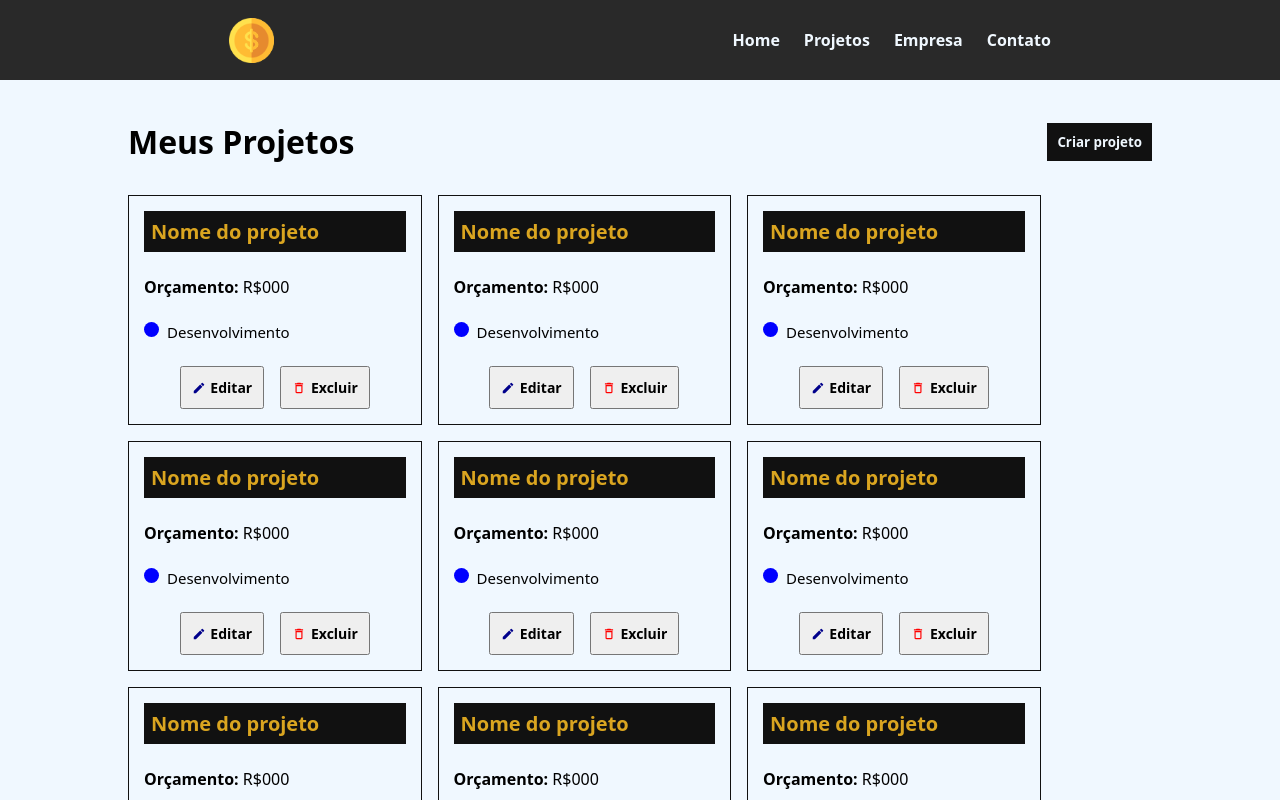
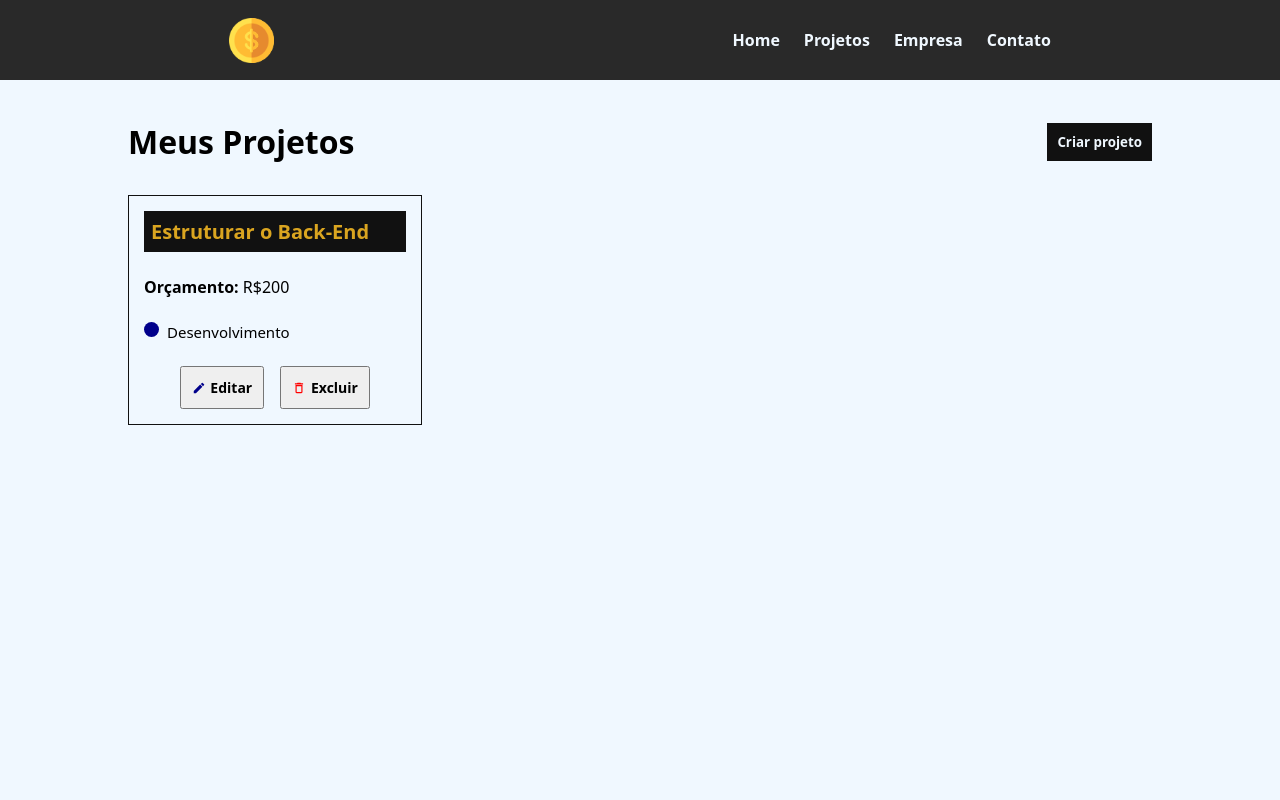
Before and after one commit to diegolts7/GerenciadorProjetos, a React (Create React App) app: page /projetos in a window 1280 px wide. Shown: the top 800 px of the page. Built offline with nearby package versions, Linux system fonts and the light colour scheme; data requests are answered from the project's data file.

Commit message:
implementando as requisições com a api do tipo POST, GET e DELETE, além de definir as estruturas de dados que vão armazenar e renderizar esses dados. Por fim, criei a flash message de projeto excluido.

```diff
--- /dev/null
+++ b/mock/db.json
@@ -0,0 +1,25 @@
+{
+  "posts": [
+    {
+      "id": "aed5",
+      "nome": "Estruturar o Back-End",
+      "orcamento": "200",
+      "categoria": "Desenvolvimento"
+    }
+  ],
+  "comments": [
+    {
+      "id": "1",
+      "text": "a comment about post 1",
+      "postId": null
+    },
+    {
+      "id": "2",
+      "text": "another comment about post 1",
+      "postId": null
+    }
+  ],
+  "profile": {
+    "name": "typicode"
+  }
+}
--- a/src/components/layout/footer/Footer.js
+++ b/src/components/layout/footer/Footer.js
@@ -4,21 +4,23 @@ import { FaInstagram, FaTwitter, FaLinkedin, FaGithub } from "react-icons/fa6";
 const Rodape = styled.footer`
   display: flex;
   align-items: center;
-  justify-content: space-around;
+  justify-content: center;
   flex-direction: column;
   height: 12vh;
   background-color: #292929;
   color: aliceblue;
+  gap: 1rem;
 
   strong {
     color: #daa520;
+    font-size: 18px;
   }
 `;
 
 const Icones = styled.div`
   display: flex;
   font-size: 20px;
-  gap: 0.5rem;
+  gap: 0.6rem;
 
   a {
     color: aliceblue;
@@ -29,7 +31,7 @@ const Icones = styled.div`
 function Footer() {
   return (
     <Rodape>
-      <strong>Costs @ 2024</strong>
+      <strong>Costs &copy; 2024</strong>
       <Icones>
         <a target="_blank" href="https://www.google.com.br/?hl=pt-BR">
           <FaInstagram />
--- a/src/components/pages/newProject/NewProject.js
+++ b/src/components/pages/newProject/NewProject.js
@@ -3,17 +3,44 @@ import "./NewProject.css";
 import { useState } from "react";
 
 const NewProject = () => {
-  const [nomeProjeto, setNomeProjeto] = useState();
-  const [orcamentoProjeto, setOrcamentoProjeto] = useState();
-  const [categoriaProjeto, setCategoriaProjeto] = useState();
+  const [nomeProjeto, setNomeProjeto] = useState("");
+  const [orcamentoProjeto, setOrcamentoProjeto] = useState("");
+  const [categoriaProjeto, setCategoriaProjeto] = useState("");
   const navigate = useNavigate();
 
-  function pegarDados() {
-    console.log(orcamentoProjeto, nomeProjeto, categoriaProjeto);
-  }
+  async function salvaDados() {
+    if (
+      nomeProjeto !== "" &&
+      orcamentoProjeto !== "" &&
+      categoriaProjeto !== ""
+    ) {
+      let objProjeto = {
+        nome: nomeProjeto,
+        orcamento: orcamentoProjeto,
+        categoria: categoriaProjeto,
+      };
 
-  function redirect() {
-    navigate("/projetos", { state: true });
+      try {
+        const data = await fetch("http://localhost:4000/posts", {
+          method: "POST",
+          headers: {
+            "Content-Type": "application/json",
+          },
+          body: JSON.stringify(objProjeto),
+        });
+
+        if (data.ok) {
+          let dados = await data.json();
+          navigate("/projetos", { state: dados });
+        } else {
+          window.alert("Erro na criação de projeto");
+        }
+      } catch (error) {
+        console.log(error);
+      }
+    } else {
+      window.alert("Preencha os campos corretamente");
+    }
   }
 
   return (
@@ -29,7 +56,7 @@ const NewProject = () => {
         />
         <strong>Orçamento do projeto:</strong>
         <input
-          type="Numeber"
+          type="Number"
           placeholder="Insira o orçamento total"
           onChange={(e) => setOrcamentoProjeto(e.target.value)}
         />
@@ -42,7 +69,7 @@ const NewProject = () => {
           <option value="Planejamento">Planejamento</option>
         </select>
       </div>
-      <button onClick={redirect}>Criar Projeto</button>
+      <button onClick={salvaDados}>Criar Projeto</button>
     </div>
   );
 };
--- a/src/components/pages/projetos/CardProjeto.js
+++ b/src/components/pages/projetos/CardProjeto.js
@@ -1,8 +1,8 @@
-import React from "react";
+import React, { useEffect } from "react";
 import styled from "styled-components";
 import { FaCircle } from "react-icons/fa6";
 import { MdDeleteOutline, MdEdit } from "react-icons/md";
-import { useNavigate } from "react-router-dom";
+import { useLocation, useNavigate } from "react-router-dom";
 import { v4 as uuidv4 } from "uuid";
 
 const DivCard = styled.div`
@@ -45,24 +45,50 @@ const BtnsCard = styled.div`
   }
 `;
 
-const CardProjeto = () => {
+const CardProjeto = ({ prop, deletar }) => {
   const navigate = useNavigate();
+
+  async function excluirProjeto() {
+    try {
+      let data = await fetch(`http://localhost:4000/posts/${prop.id}`, {
+        method: "DELETE",
+      });
+      deletar(prop.id);
+    } catch (error) {
+      console.log(error);
+    }
+  }
+
+  function colorTipo() {
+    if (prop.categoria === "Infra") {
+      return "#964B00";
+    }
+    if (prop.categoria === "Desenvolvimento") {
+      return "darkblue";
+    }
+    if (prop.categoria === "Design") {
+      return "green";
+    }
+    if (prop.categoria === "Planejamento") {
+      return "yellow";
+    }
+  }
 
   return (
     <DivCard>
-      <TituloCard>Nome do projeto</TituloCard>
+      <TituloCard>{prop.nome}</TituloCard>
       <p>
-        <strong>Orçamento:</strong> R$000
+        <strong>Orçamento:</strong> R${prop.orcamento}
       </p>
       <TipoCard>
-        <FaCircle style={{ color: "blue" }} />
-        <p>Desenvolvimento</p>
+        <FaCircle style={{ color: colorTipo() }} />
+        <p>{prop.categoria}</p>
       </TipoCard>
       <BtnsCard>
-        <button onClick={() => navigate(`/edit_project/${uuidv4()}`)}>
+        <button onClick={() => navigate(`/edit_project/${prop.id}`)}>
           <MdEdit style={{ color: "darkblue" }} /> Editar
         </button>
-        <button>
+        <button onClick={excluirProjeto}>
           <MdDeleteOutline style={{ color: "red" }} /> Excluir
         </button>
       </BtnsCard>
--- /dev/null
+++ b/src/components/pages/projetos/MsgProjetoExcluido.js
@@ -0,0 +1,17 @@
+import React from "react";
+import styled from "styled-components";
+
+const DivMsgExcluida = styled.div`
+  display: flex;
+  align-items: center;
+  justify-content: center;
+  background-color: #c44d4d;
+  color: aliceblue;
+  height: 7vh;
+`;
+
+const MsgProjetoExcluido = () => {
+  return <DivMsgExcluida>Projeto excluido com sucesso!</DivMsgExcluida>;
+};
+
+export default MsgProjetoExcluido;
--- a/src/components/pages/projetos/Projetos.js
+++ b/src/components/pages/projetos/Projetos.js
@@ -4,6 +4,7 @@ import MsgProjetoCriado from "./MsgProjetoCriado";
 import { useLocation, useNavigate } from "react-router-dom";
 import { useState, useEffect } from "react";
 import CardProjeto from "./CardProjeto";
+import MsgProjetoExcluido from "./MsgProjetoExcluido";
 
 const DivProjetos = styled.div`
   display: flex;
@@ -31,8 +32,34 @@ const ConteinerProjetos = styled.div`
 function Projetos() {
   const location = useLocation();
   const navigate = useNavigate();
+  const [listaProjetos, setListaProjetos] = useState([]);
+  const [flashMessageRemove, setflashMessageRemove] = useState(false);
+
+  async function lerProjetos() {
+    try {
+      let data = await fetch("http://localhost:4000/posts");
+      let dados = await data.json();
+      setListaProjetos(dados);
+    } catch (error) {
+      console.log(error);
+    }
+  }
+
+  function removerProjeto(id) {
+    setListaProjetos(listaProjetos.filter((projeto) => projeto.id !== id));
+
+    setflashMessageRemove(true);
+
+    const timer = setTimeout(() => {
+      setflashMessageRemove(false);
+    }, 2000);
+
+    //clearTimeout(timer);
+  }
 
   useEffect(() => {
+    lerProjetos();
+
     if (location.state) {
       const timer = setTimeout(() => {
         navigate(location.pathname, { replace: true });
@@ -49,17 +76,16 @@ function Projetos() {
         <BtnProjeto />
       </HeaderProjetos>
       {location.state && <MsgProjetoCriado />}
+      {flashMessageRemove && <MsgProjetoExcluido />}
       <ConteinerProjetos>
-        <CardProjeto />
-        <CardProjeto />
-        <CardProjeto />
-        <CardProjeto />
-        <CardProjeto />
-        <CardProjeto />
-        <CardProjeto />
-        <CardProjeto />
-        <CardProjeto />
-        <CardProjeto />
+        {listaProjetos.length > 0 &&
+          listaProjetos.map((projeto) => (
+            <CardProjeto
+              key={projeto.id}
+              prop={projeto}
+              deletar={removerProjeto}
+            />
+          ))}
       </ConteinerProjetos>
     </DivProjetos>
   );
```
